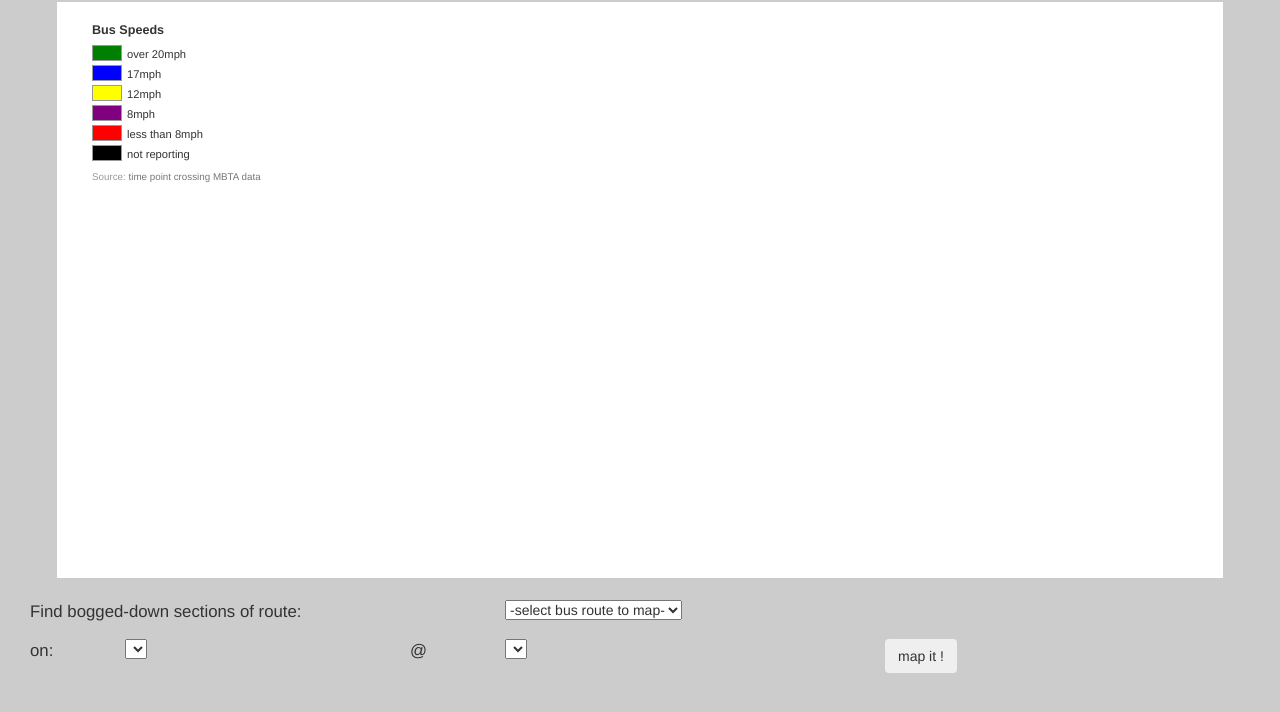
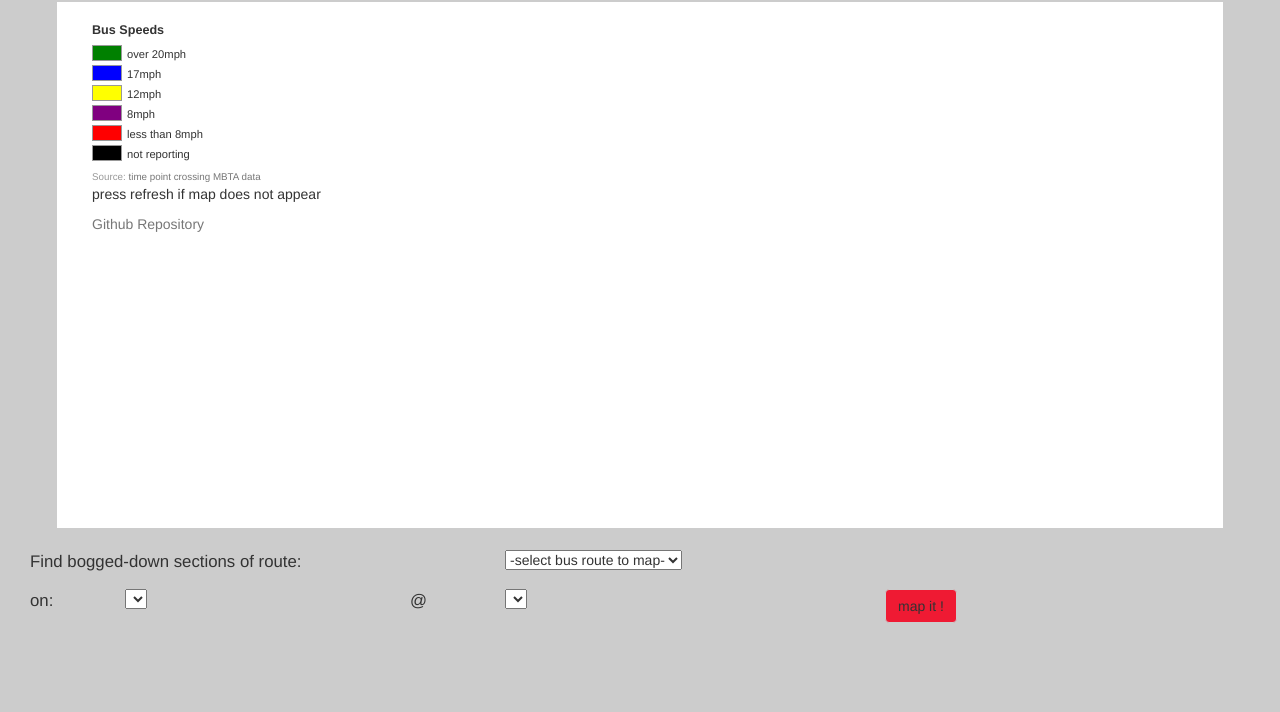
Before and after one commit to mckennatim/boggedbus, a plain HTML site: page client/index.html in a window 1280 px wide. Drawn offline with nearby package versions, Linux system fonts and the light colour scheme; some packages are replaced by stand-ins of ours; no server answers; a script that the page names is missing.

Commit message:
link to github

```diff
--- a/client/bus-info.html
+++ b/client/bus-info.html
@@ -26,7 +26,7 @@
                 </select><br>
         </div>
         <div class="col-md-3">
-            <button type="submit"class="btn" ng-click="mapIt()">map it !</button>
+            <button type="submit"class="btn btn-default bkg-config" ng-click="mapIt()">map it !</button>
         </div>
     </div>
 </form>
--- a/client/bus-routes.html
+++ b/client/bus-routes.html
@@ -15,6 +15,8 @@
   </ul>
 </div>
 <div class='legend-source'>Source: <a href="#link to source">time point crossing MBTA data</a></div>
+<p>press refresh if map does not appear</p>
+<a href="https://github.com/mckennatim/boggedbus" title="https://github.com/mckennatim/boggedbus">Github Repository</a>
 </div>
 
 <style type='text/css'>
--- a/client/style.css
+++ b/client/style.css
@@ -180,7 +180,7 @@ body {
 }
 
 #map-outer {
-    height: 580px;
+    height: 530px;
     padding: 20px;
     border: 2px solid #CCC;
     margin-bottom: 20px;
@@ -200,7 +200,7 @@ body {
 }
 
 #map-container {
-    height: 530px
+    height: 480px
 }
 
 @media all and (max-width: 991px) {
```
